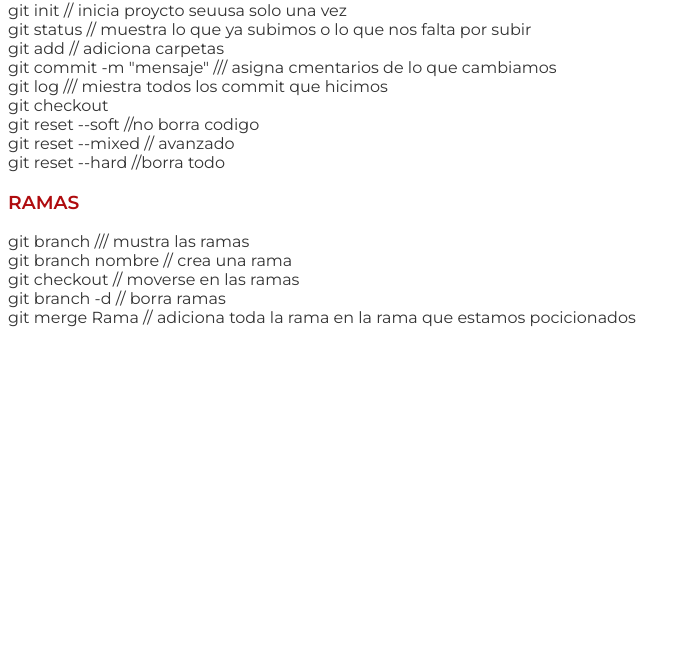
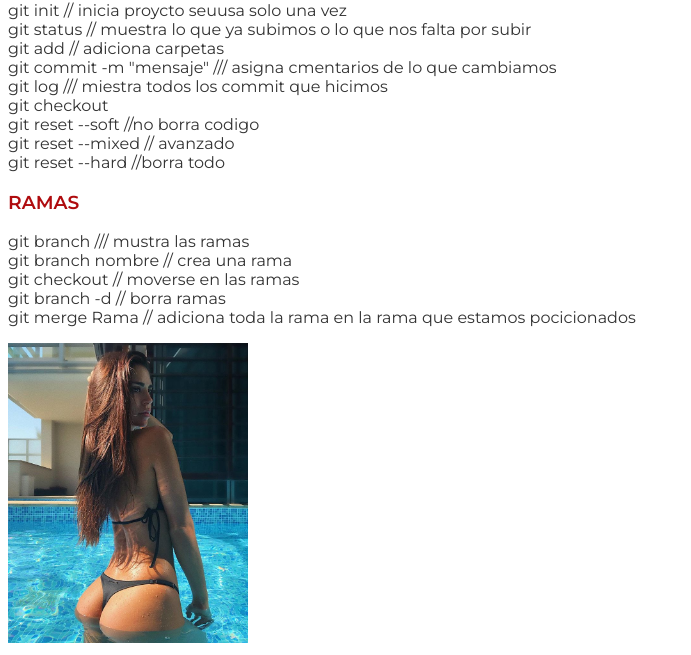
Before and after one commit to matesasesinos/gitfacilito, a plain HTML site: page index.html in a window 1280 px wide. Shown: the part 243-898 px from the top of the page, without its empty margins (0-691 px from the left). Before the commit the page ends 800 px from the top, so only its background shows below. Drawn offline with Linux system fonts and the light colour scheme.

Commit message:
agregada imagen de melaina

```diff
--- a/index.html
+++ b/index.html
@@ -25,5 +25,6 @@ git branch nombre // crea una rama <br>
 git checkout // moverse en las ramas <br>
 git branch -d // borra ramas <br>
 git merge Rama // adiciona toda la rama en la rama que estamos pocicionados </p>
+	<img src="img/51074267_1278120372363184_4357003305313174244_n.jpg" alt="" style="max-height: 300px">
 </body>
 </html>
```
Also changed, not shown: img/51074267_1278120372363184_4357003305313174244_n.jpg (added).
